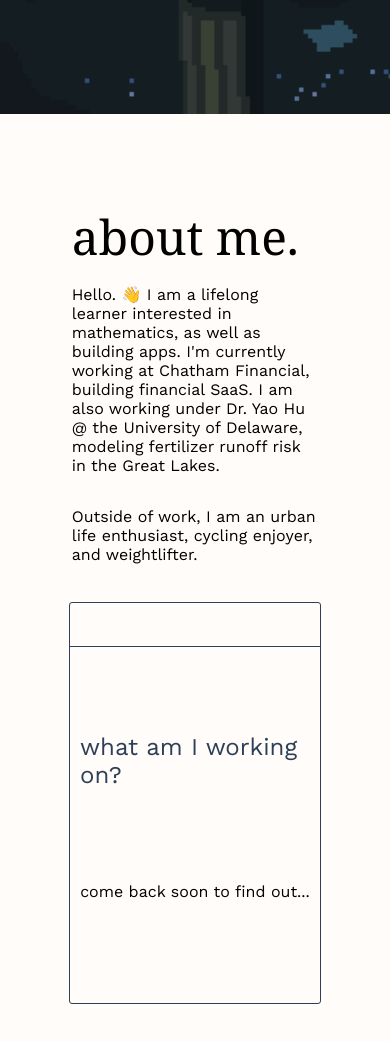
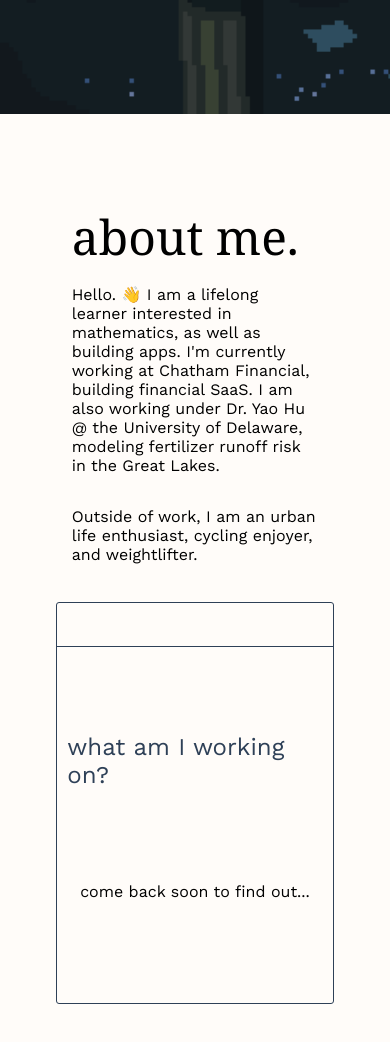
Before and after one commit to jma02/personal, a SvelteKit app: page / in a window 390 px wide. Shown: the part 899-1941 px from the top of the page. Built offline with nearby package versions, Linux system fonts and the light colour scheme.

Commit message:
fix: weird phone dimensions

```diff
--- a/src/routes/+page.svelte
+++ b/src/routes/+page.svelte
@@ -294,8 +294,8 @@
             grid-template-rows: repeat(1, 0.25fr 2fr);
             width: 450px;
         }
-        @media screen and (max-width: 400px) {
-            width: 250px;
+        @media screen and (max-width: 600px) {
+            width: 95%;
         }
     }
     .showcase-item {
```
